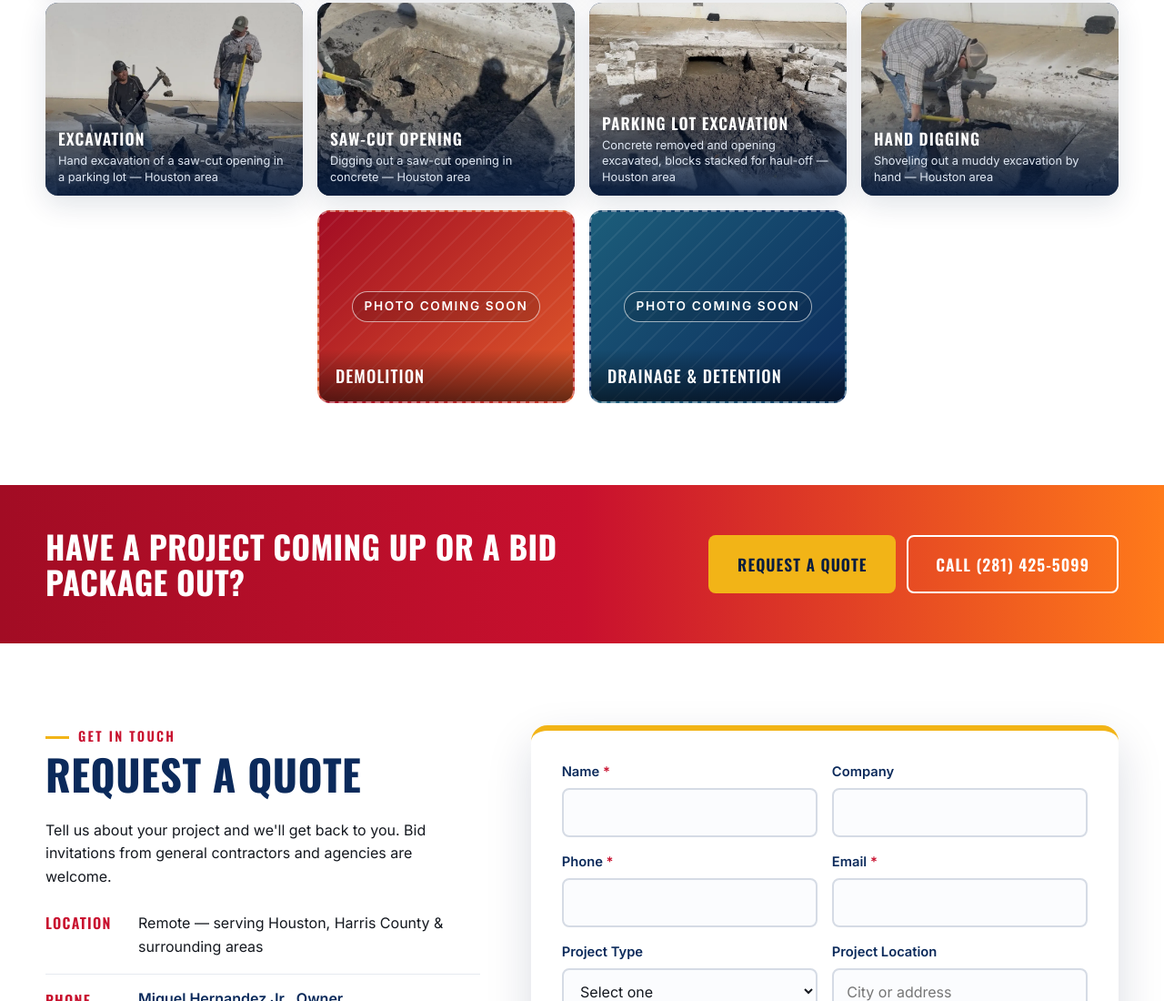
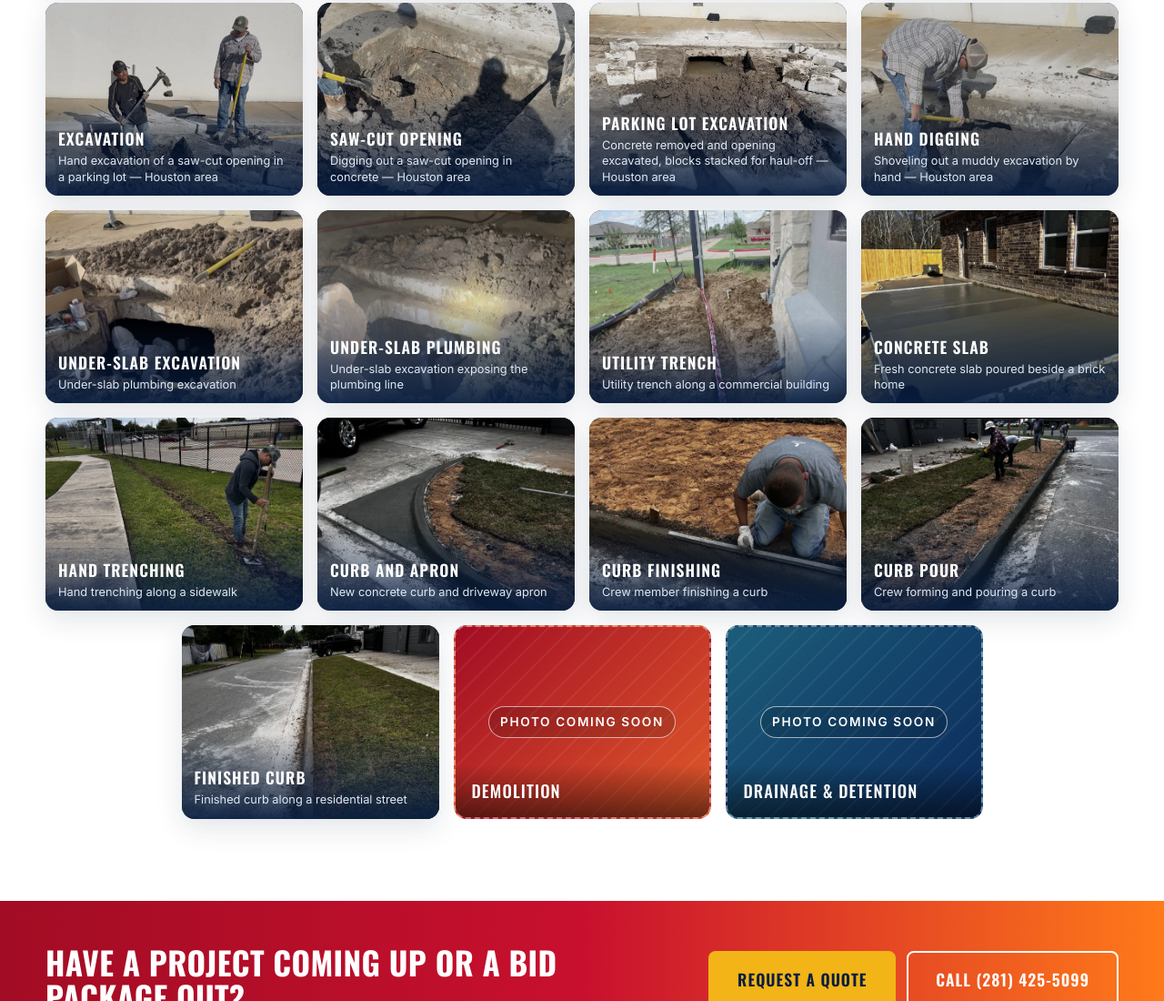
Before and after one commit to Mherna65/enterprises-of-houston-website, a plain HTML site: page index.html in a window 1280 px wide. Shown: the part 6518-7618 px from the top of the page at 91% size. Drawn offline with nearby package versions, Linux system fonts and the light colour scheme.

Commit message:
Add nine job photos to the Projects gallery
Saw cutting, under-slab excavation, trenching, slab, and curb work stills, with short factual captions. Demolition and drainage placeholders are unchanged.

```diff
--- a/index.html
+++ b/index.html
@@ -441,6 +441,69 @@
             </picture>
             <figcaption><strong>Hand Digging</strong><span>Shoveling out a muddy excavation by hand &mdash; Houston area</span></figcaption>
           </figure>
+          <figure class="photo-card">
+            <picture>
+              <source srcset="assets/projects/job-underslab-excavation.webp" type="image/webp">
+              <img src="assets/projects/job-underslab-excavation.jpg" alt="Under-slab plumbing excavation" width="1290" height="968" loading="lazy" decoding="async">
+            </picture>
+            <figcaption><strong>Under-Slab Excavation</strong><span>Under-slab plumbing excavation</span></figcaption>
+          </figure>
+          <figure class="photo-card">
+            <picture>
+              <source srcset="assets/projects/job-underslab-plumbing-line.webp" type="image/webp">
+              <img src="assets/projects/job-underslab-plumbing-line.jpg" alt="Under-slab excavation exposing the plumbing line" width="1290" height="968" loading="lazy" decoding="async">
+            </picture>
+            <figcaption><strong>Under-Slab Plumbing</strong><span>Under-slab excavation exposing the plumbing line</span></figcaption>
+          </figure>
+          <figure class="photo-card">
+            <picture>
+              <source srcset="assets/projects/job-utility-trench-building.webp" type="image/webp">
+              <img src="assets/projects/job-utility-trench-building.jpg" alt="Utility trench along a commercial building" width="1290" height="968" loading="lazy" decoding="async">
+            </picture>
+            <figcaption><strong>Utility Trench</strong><span>Utility trench along a commercial building</span></figcaption>
+          </figure>
+          <figure class="photo-card">
+            <picture>
+              <source srcset="assets/projects/job-concrete-slab.webp" type="image/webp">
+              <img src="assets/projects/job-concrete-slab.jpg" alt="Fresh concrete slab poured beside a brick home" width="1290" height="968" loading="lazy" decoding="async">
+            </picture>
+            <figcaption><strong>Concrete Slab</strong><span>Fresh concrete slab poured beside a brick home</span></figcaption>
+          </figure>
+          <figure class="photo-card">
+            <picture>
+              <source srcset="assets/projects/job-hand-trenching-sidewalk.webp" type="image/webp">
+              <img src="assets/projects/job-hand-trenching-sidewalk.jpg" alt="Hand trenching along a sidewalk" width="1290" height="968" loading="lazy" decoding="async">
+            </picture>
+            <figcaption><strong>Hand Trenching</strong><span>Hand trenching along a sidewalk</span></figcaption>
+          </figure>
+          <figure class="photo-card">
+            <picture>
+              <source srcset="assets/projects/job-curb-driveway-apron.webp" type="image/webp">
+              <img src="assets/projects/job-curb-driveway-apron.jpg" alt="New concrete curb and driveway apron" width="1290" height="968" loading="lazy" decoding="async">
+            </picture>
+            <figcaption><strong>Curb and Apron</strong><span>New concrete curb and driveway apron</span></figcaption>
+          </figure>
+          <figure class="photo-card">
+            <picture>
+              <source srcset="assets/projects/job-curb-finishing.webp" type="image/webp">
+              <img src="assets/projects/job-curb-finishing.jpg" alt="Crew member finishing a curb" width="1290" height="968" loading="lazy" decoding="async">
+            </picture>
+            <figcaption><strong>Curb Finishing</strong><span>Crew member finishing a curb</span></figcaption>
+          </figure>
+          <figure class="photo-card">
+            <picture>
+              <source srcset="assets/projects/job-curb-forming-pour.webp" type="image/webp">
+              <img src="assets/projects/job-curb-forming-pour.jpg" alt="Crew forming and pouring a curb" width="1290" height="968" loading="lazy" decoding="async">
+            </picture>
+            <figcaption><strong>Curb Pour</strong><span>Crew forming and pouring a curb</span></figcaption>
+          </figure>
+          <figure class="photo-card">
+            <picture>
+              <source srcset="assets/projects/job-finished-curb.webp" type="image/webp">
+              <img src="assets/projects/job-finished-curb.jpg" alt="Finished curb along a residential street" width="1290" height="968" loading="lazy" decoding="async">
+            </picture>
+            <figcaption><strong>Finished Curb</strong><span>Finished curb along a residential street</span></figcaption>
+          </figure>
           <figure class="photo-slot ps-2"><div class="ps-label">Photo coming soon</div><figcaption>Demolition</figcaption></figure>
           <figure class="photo-slot ps-5"><div class="ps-label">Photo coming soon</div><figcaption>Drainage &amp; Detention</figcaption></figure>
         </div>
```
Also changed, not shown: assets/projects/job-concrete-slab.jpg (added), assets/projects/job-concrete-slab.webp (added), assets/projects/job-curb-driveway-apron.jpg (added), assets/projects/job-curb-driveway-apron.webp (added), assets/projects/job-curb-finishing.jpg (added), assets/projects/job-curb-finishing.webp (added), assets/projects/job-curb-forming-pour.jpg (added), assets/projects/job-curb-forming-pour.webp (added), assets/projects/job-finished-curb.jpg (added), assets/projects/job-finished-curb.webp (added), assets/projects/job-hand-trenching-sidewalk.jpg (added), assets/projects/job-hand-trenching-sidewalk.webp (added), assets/projects/job-underslab-excavation.jpg (added), assets/projects/job-underslab-excavation.webp (added), 4 more files.
